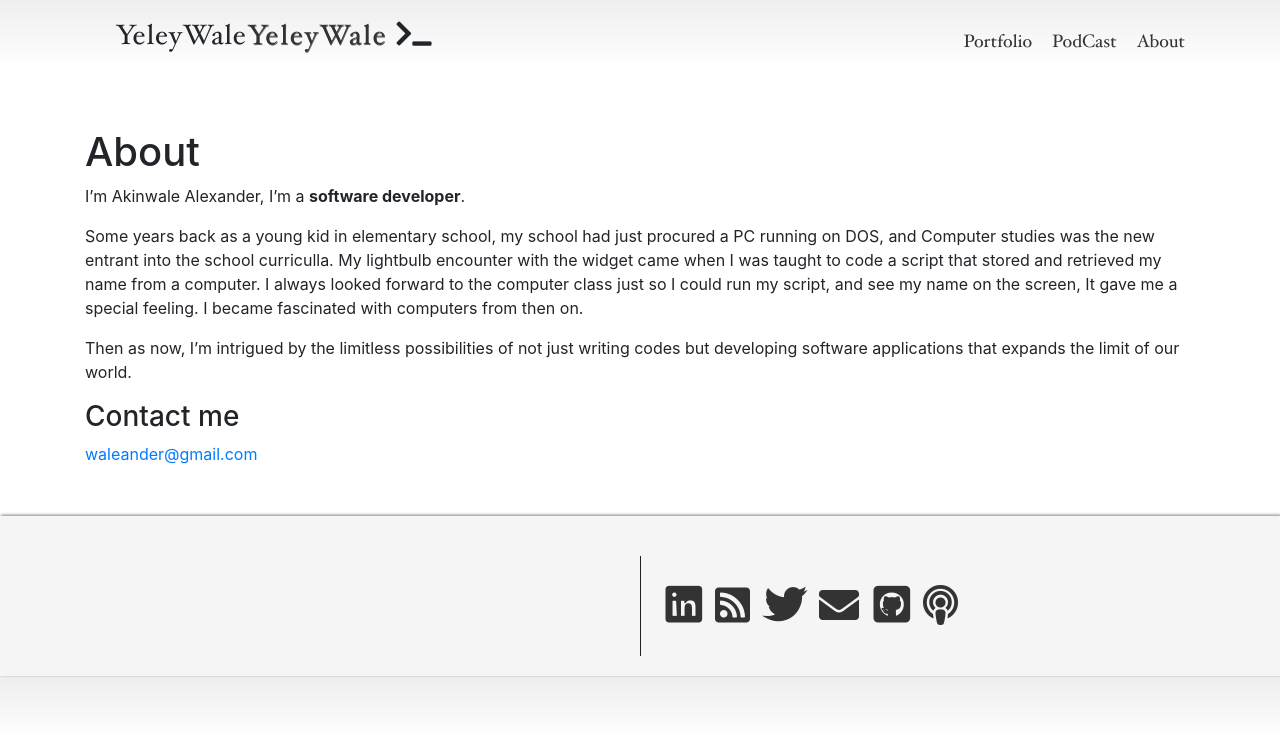
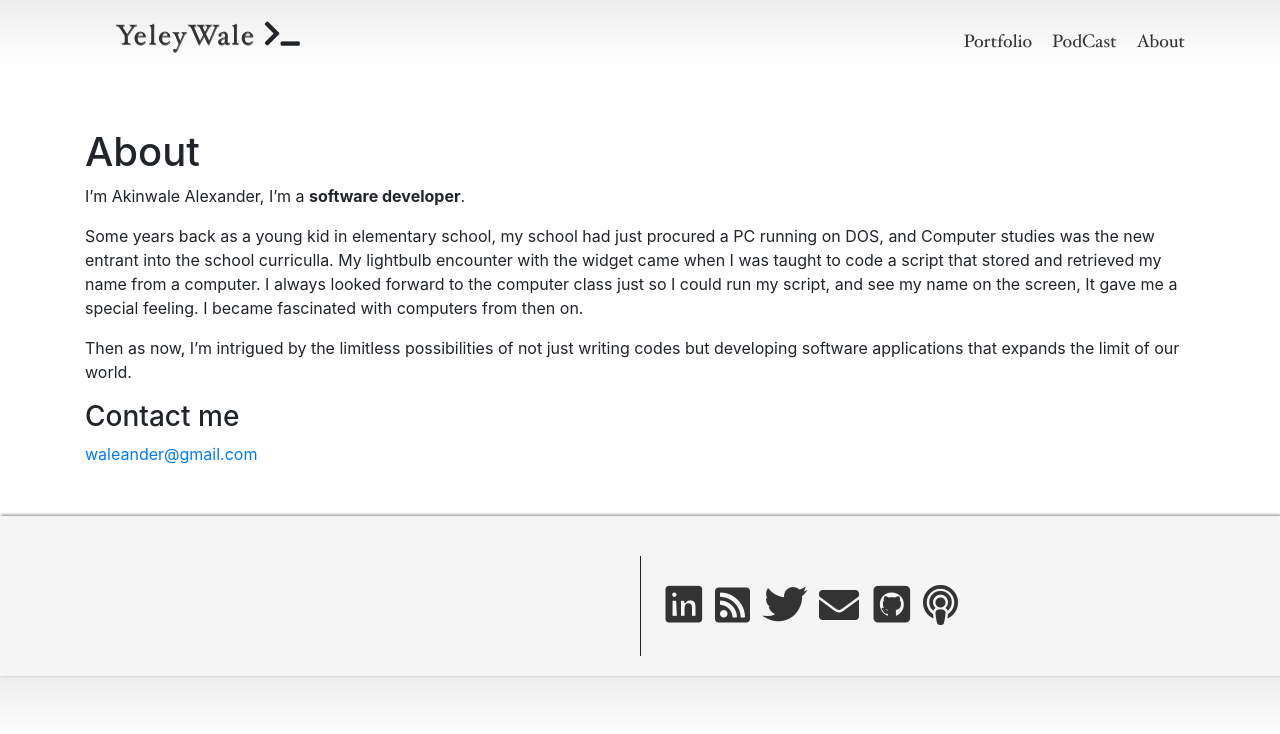
Before and after one commit to yeleywale/yeleywale.github.io, a Jekyll site: the page built from about.md, in a window 1280 px wide. Shown: the top 734 px of the page. Built offline with Jekyll 4.4.1, drawn with Linux system fonts in a browser that asks for light colours; nearby versions of some CDN libraries; comment, search, counter and statistics services are not loaded.

Commit message:
Modify blog title

```diff
--- a/_layouts/default.html
+++ b/_layouts/default.html
@@ -33,7 +33,7 @@
 
         <div class="row">
           <div class="site-info col-5">
-            <h1 class="site-name">{{/dev/}}{{site.name}}{{/blog}}<a href="{{ site.baseurl }}/">{{ site.name }} </a><i class="fas fa-terminal"></i> </h1>
+            <h1 class="site-name"><a href="{{ site.baseurl }}/">{{//dev}}{{site.name}}{{//blog}} </a><i class="fas fa-terminal"></i> </h1>
             <!-- <p class="site-description">{{ site.description }}</p> -->
           </div>
 
```
